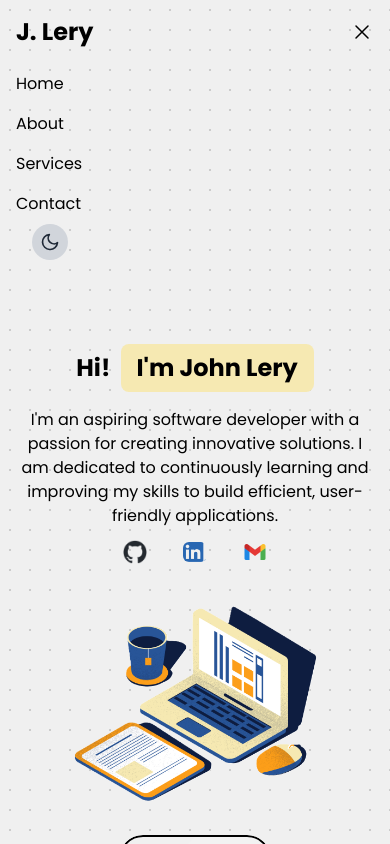
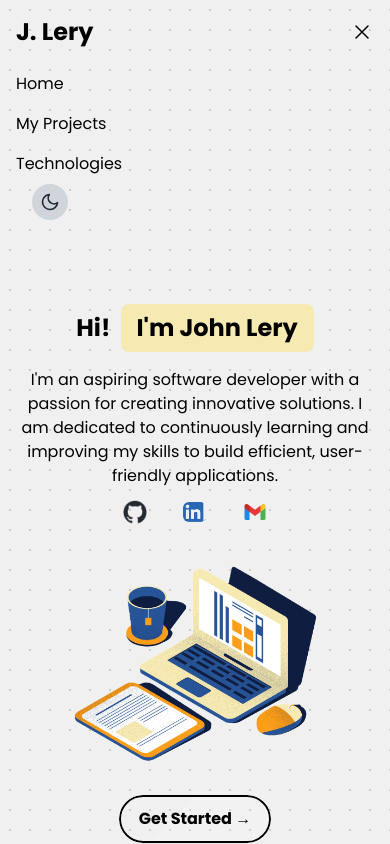
Before and after one commit to leryyyyyyy/portfolio-website, a Next.js app: page / in a window 390 px wide. Both pictures are taken after a click on the button "Toggle menu". Shown: the top 844 px of the page. Built offline with nearby package versions, Linux system fonts and the light colour scheme.

Commit message:
fix nav on small screen

```diff
--- a/app/components/Navbar.js
+++ b/app/components/Navbar.js
@@ -85,26 +85,20 @@ const Navbar = () => {
               Home
             </Link>
             <Link
-              href="/about"
+              href="#myProjects"
               className="block py-2 hover:text-gray-400"
               onClick={toggleMenu}
             >
-              About
+              My Projects
             </Link>
             <Link
-              href="/services"
+              href="#Technologies"
               className="block py-2 hover:text-gray-400"
               onClick={toggleMenu}
             >
-              Services
+              Technologies
             </Link>
-            <Link
-              href="/contact"
-              className="block py-2 hover:text-gray-400"
-              onClick={toggleMenu}
-            >
-              Contact
-            </Link>
+
             <button
               onClick={toggleTheme}
               className="ml-4 p-2 bg-gray-300 rounded-full hover:bg-gray-400"
```
